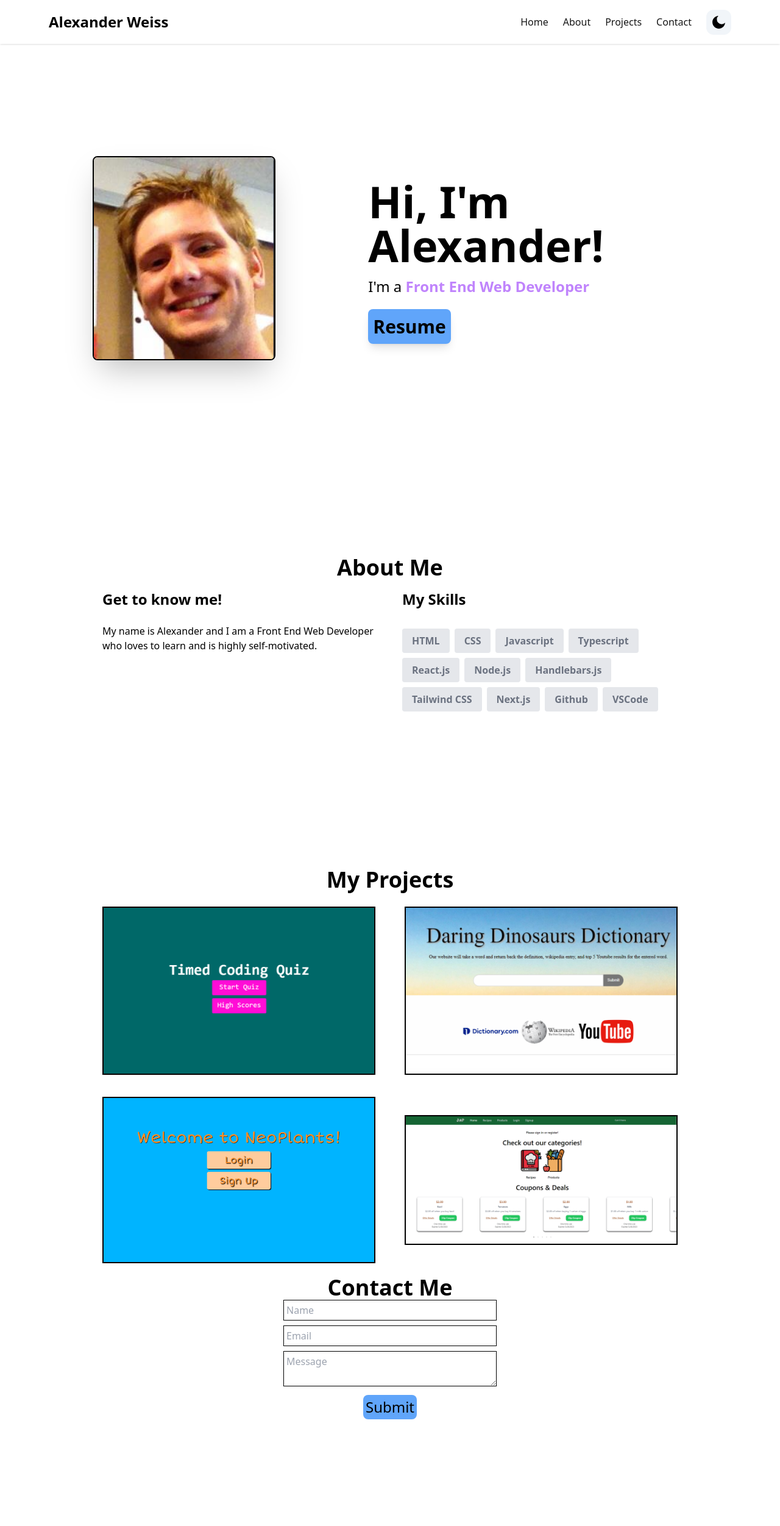
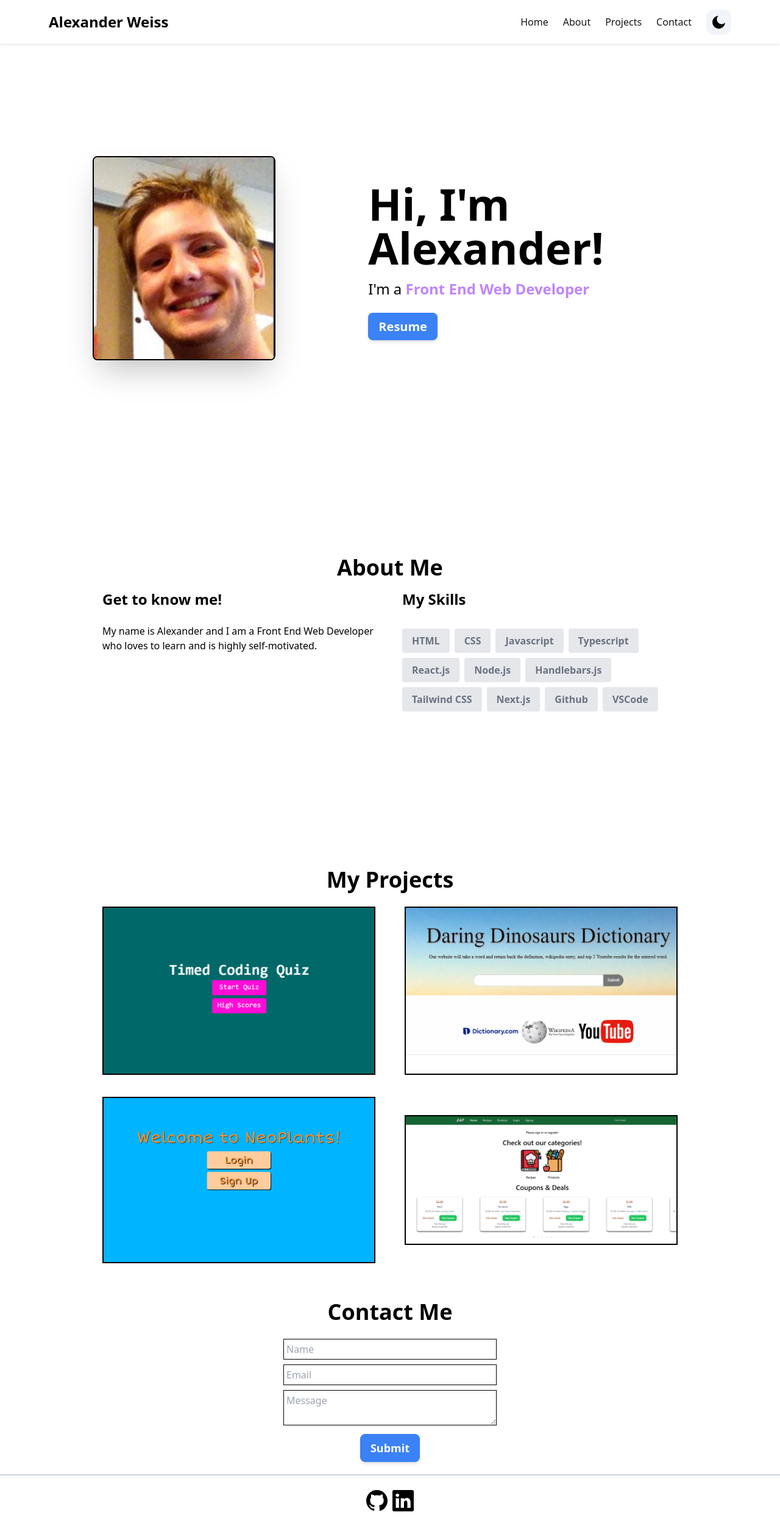
Before and after one commit to alexander1262/Professional-Portfolio, a Next.js app: page / in a window 1280 px wide. Shown: the whole page at 61% size. Before the commit the page ends 2348 px from the top, so only its background shows below. Built offline with nearby package versions, Linux system fonts and the light colour scheme.

Commit message:
initial footer implemented with base styling

```diff
--- a/app/layout.tsx
+++ b/app/layout.tsx
@@ -2,7 +2,7 @@
 import "../styles/globals.css"
 import Navbar from "@/components/Navbar"
 import { ThemeProvider } from 'next-themes'
-
+import Footer from "@/components/Footer"
 
 export default function RootLayout({
   children,
@@ -17,6 +17,7 @@ export default function RootLayout({
           <Navbar />
           {children}
         </ThemeProvider>
+        <Footer />
       </body>
     </html>
   )
--- a/components/Footer.tsx
+++ b/components/Footer.tsx
@@ -0,0 +1,15 @@
+import React from 'react'
+import { BsGithub, BsLinkedin } from 'react-icons/bs'
+
+function Footer() {
+  return (
+    <footer className='w-screen flex bg-white dark:bg-stone-900 dark:border-b dark:border-stone-600 border-t-2 border-slate-300 md:py-4'>
+      <div className='flex justify-between p-2 space-x-2 items-center mx-auto max-w-7xl'>
+        <BsGithub size={35} className='hover:text-slate-700 hover:cursor-pointer' />
+        <BsLinkedin size={35} className='hover:text-slate-700 hover:cursor-pointer' />
+      </div>
+    </footer>
+  )
+}
+
+export default Footer
--- a/components/Form.tsx
+++ b/components/Form.tsx
@@ -15,7 +15,7 @@ const Form = () => {
 
   return (
     <div id='contact'>
-        <h1 className='text-4xl font-bold text-center hover:cursor-default'>Contact Me</h1>
+        <h1 className='text-4xl font-bold text-center hover:cursor-default mb-6 mt-10'>Contact Me</h1>
         <form onSubmit={handleSubmit} className='flex flex-col justify-center mb-5 items-center'>
             <div>
                 <input
@@ -53,7 +53,7 @@ const Form = () => {
                 ></textarea>
             </div>
             <div>
-                <button type="submit" disabled={state.submitting} className='border-1 border-black bg-blue-400 hover:bg-blue-300 text-2xl rounded-lg p-1'>Submit</button>
+                <button type="submit" disabled={state.submitting} className="px-4 py-2 text-lg font-semibold text-white bg-blue-500 border border-blue-500 rounded-lg shadow-md hover:bg-blue-600 focus:outline-none focus:ring-2 focus:ring-blue-400 focus:ring-opacity-75">Submit</button>
             </div>
             {successMessage && <p>{successMessage}</p>}
             {errorMessage && <p>{errorMessage}</p>}
--- a/components/HeroSection.tsx
+++ b/components/HeroSection.tsx
@@ -25,7 +25,7 @@ const HeroSection = () => {
                         Front End Web Developer{' '}
                     </span>
                 </p>
-                <a href='/proresume.pdf' target='_blank' className='text-3xl bg-blue-400 hover:bg-blue-300 rounded-lg p-2 shadow-lg font-semibold'>Resume</a>
+                <a href='/proresume.pdf' target='_blank' className="px-4 py-2 text-xl font-semibold text-white bg-blue-500 border border-blue-500 rounded-lg shadow-md hover:bg-blue-600 focus:outline-none focus:ring-2 focus:ring-blue-400 focus:ring-opacity-75">Resume</a>
             </div>
         </div>
     </section>
```
